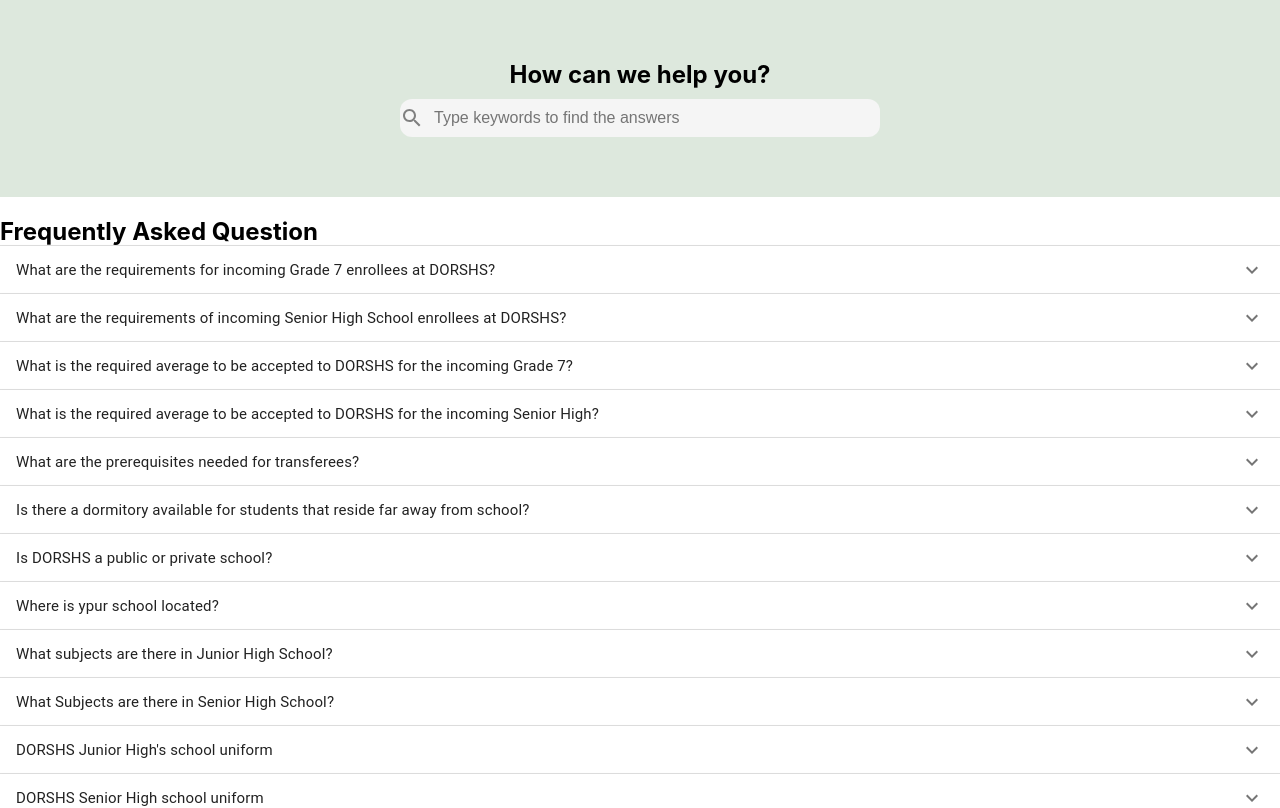
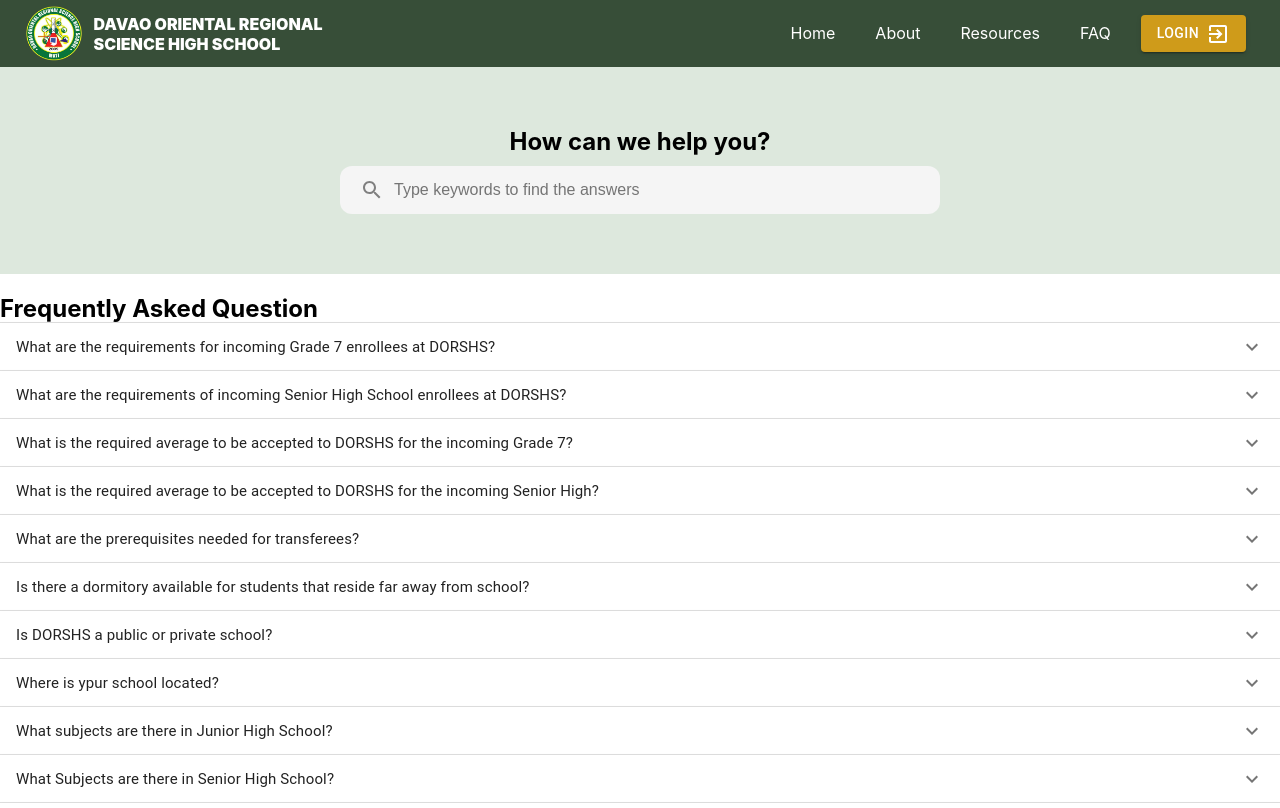
Before and after one commit to nonsense00027/dorshs, a React (Create React App) app: page /faq in a window 1280 px wide. Shown: the top 808 px of the page. Built offline with nearby package versions, Linux system fonts and the light colour scheme.

Commit message:
added navbar to faq and about page

```diff
--- a/src/pages/Landing/About/About.js
+++ b/src/pages/Landing/About/About.js
@@ -1,28 +1,37 @@
-import React from 'react';
-import '../Landing.css';
+import React from "react";
+import "../Landing.css";
+import Navbar from "../Navbar";
 
 function About() {
   return (
     <div className="about">
+      <Navbar />
       <div className="aboutUs">
         <h2>About Us</h2>
       </div>
 
       <div className="definition">
         <h3>
-                Davao Oriental Regional Science High School is a specialize public learning institution where the curriculum is geared
-                towards strengthening the interest of learners in math and science. The values of the institution are based on the adage
-                " Scientia et Virtus" which means knowledge and courage. Pedagogues utilize immersive school projects and activities to
-                inculcate knowledge in the most challenging and interactive way. The pursuit of knowledge has never been easy as learners
-                must get out of their comfort zone but strategies are used to teach them the concepts effectively. Moreover, DORSHS also
-                bring out a student's creativity, leadership, communication skills because learning does not only take place in the classrooms.
-                website is created to introduce the institution to you in a new light as science high schools are said to be unnerving and difficult.
-                Well, we believe that learning can be fun and yes difficult just like solving jigsaw puzzles! The following info are just an overview
-                of who we are and what we do.
+          Davao Oriental Regional Science High School is a specialize public
+          learning institution where the curriculum is geared towards
+          strengthening the interest of learners in math and science. The values
+          of the institution are based on the adage " Scientia et Virtus" which
+          means knowledge and courage. Pedagogues utilize immersive school
+          projects and activities to inculcate knowledge in the most challenging
+          and interactive way. The pursuit of knowledge has never been easy as
+          learners must get out of their comfort zone but strategies are used to
+          teach them the concepts effectively. Moreover, DORSHS also bring out a
+          student's creativity, leadership, communication skills because
+          learning does not only take place in the classrooms. website is
+          created to introduce the institution to you in a new light as science
+          high schools are said to be unnerving and difficult. Well, we believe
+          that learning can be fun and yes difficult just like solving jigsaw
+          puzzles! The following info are just an overview of who we are and
+          what we do.
         </h3>
       </div>
     </div>
-    )
+  );
 }
 
-export default About
+export default About;
--- a/src/pages/Landing/FAQ.js
+++ b/src/pages/Landing/FAQ.js
@@ -1,11 +1,13 @@
-import React from 'react';
-import './Landing.css';
-import Accordion from './FAQ/Accordion';
-import SearchDesign from '../Landing/FAQ/SeachDesign';
+import React from "react";
+import "./Landing.css";
+import Accordion from "./FAQ/Accordion";
+import SearchDesign from "../Landing/FAQ/SeachDesign";
+import Navbar from "./Navbar";
 
 function FAQ() {
   return (
     <div className="faq">
+      <Navbar />
 
       <div className="searchDesign">
         <SearchDesign />
@@ -15,7 +17,7 @@ function FAQ() {
         <Accordion />
       </div>
     </div>
-    )
+  );
 }
 
 export default FAQ;
--- a/src/pages/Landing/Landing.css
+++ b/src/pages/Landing/Landing.css
@@ -118,6 +118,9 @@
 
 /* FAQ */
 
+.faq {
+  padding-top: 67px;
+}
 .searchDesign {
   background-color: whitesmoke;
 }
@@ -128,8 +131,11 @@
   align-items: center;
   background-color: whitesmoke;
   border-radius: 12px;
-  margin-left: 400px;
-  margin-right: 400px;
+  padding: 5px 20px;
+  width: 600px;
+  margin: 0 auto;
+  /* margin-left: 400px; */
+  /* margin-right: 400px; */
 }
 
 .search > .MuiSvgIcon-root {
@@ -143,6 +149,10 @@
   padding: 10px;
   font-size: medium;
   background-color: transparent;
+}
+
+.search > input:focus {
+  outline: none !important;
 }
 
 /* .container {
@@ -181,13 +191,13 @@
 /* FAQ */
 
 .searchDesign {
-  background-color: #DDE8DD;
+  background-color: #dde8dd;
   padding-top: 60px;
   margin-bottom: 20px;
   padding-bottom: 60px;
 }
 
-.text > h2{
+.text > h2 {
   text-align: center;
   margin-bottom: 10px;
 }
```
Lines whose indentation alone changed are shown as unchanged.
